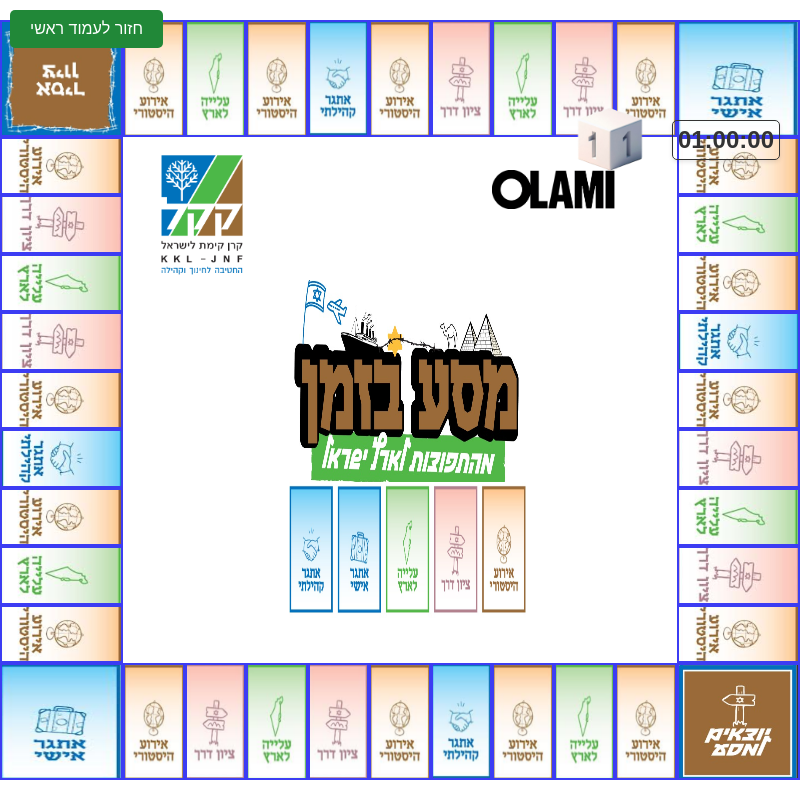
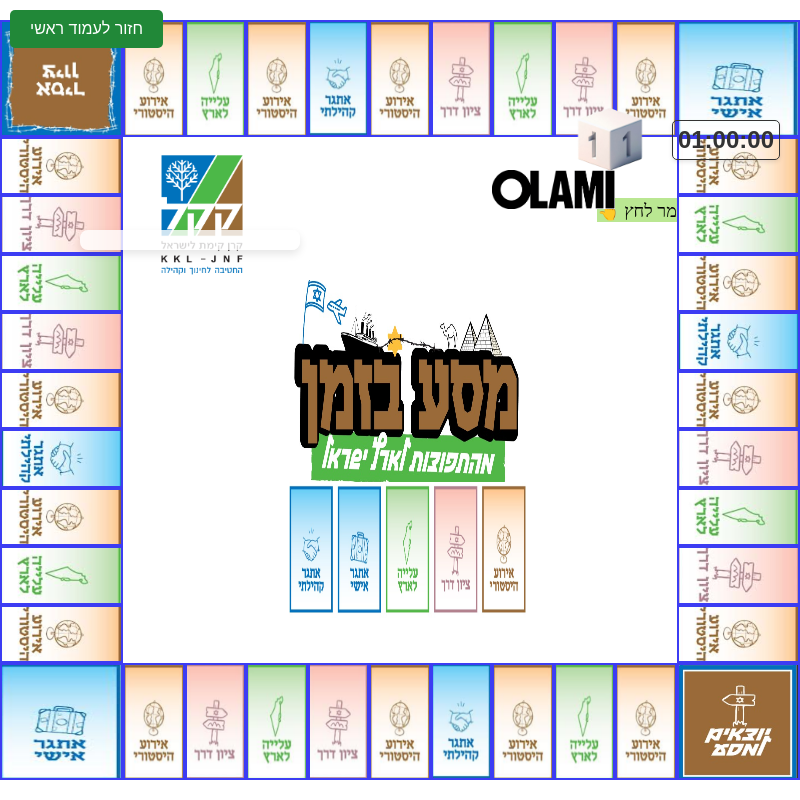
Before and after one commit to diasporaGame/gameHebrew, an Electron app: page play.html in a window 800 px wide. Drawn offline with Linux system fonts and the light colour scheme.

Commit message:
Update play.html

```diff
--- a/play.html
+++ b/play.html
@@ -19,6 +19,9 @@
                 <div id="timer" class="timer">01:00:00</div>
             </div>
         </div>
+                <p class="timer-press">👆 להפעלת הטיימר לחץ</p>
+
+        <div id="player-order-message"></div>
     </div>
 
 
```
